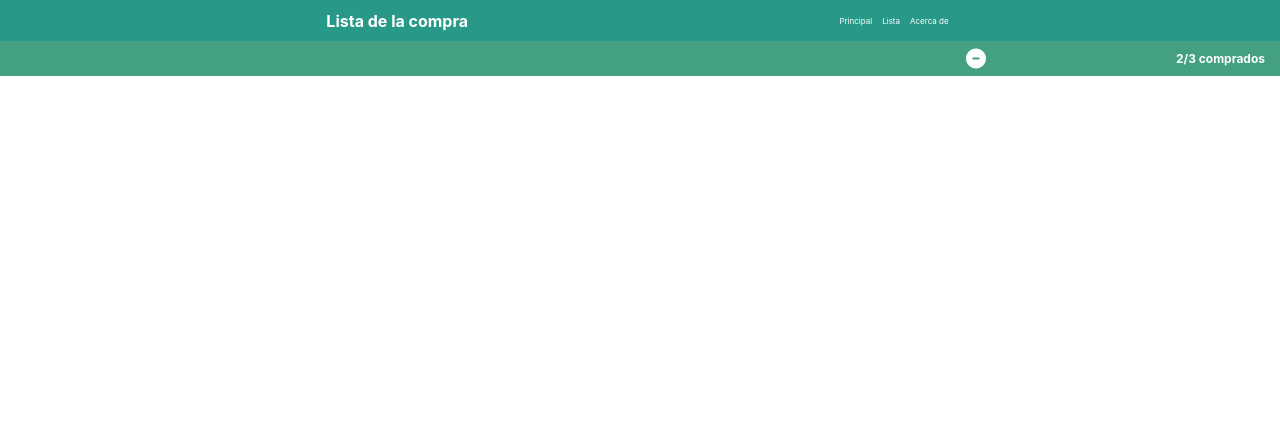
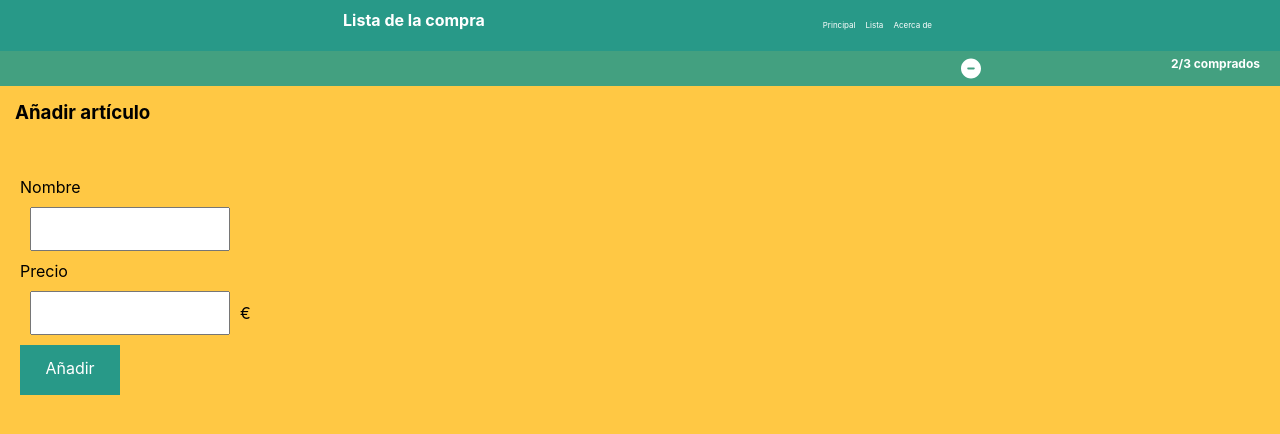
Before and after one commit to barbara28bgb/202309-w4ch3-barbara-gimeno, a plain HTML site: page index.html in a window 1280 px wide. Drawn offline with Linux system fonts and the light colour scheme.

Commit message:
Add last but not least style to css and form to html

```diff
--- a/index.html
+++ b/index.html
@@ -30,6 +30,19 @@
       <img class="image" src="logo.svg" alt="desplegable">
     </section>
   </main>
+  <section>
+    <h3>Añadir artículo</h3>
+    <form class="form-style">
+      <label for="name">Nombre</label>
+      <input id="name" name="name" type="text">
+      <label for="price">Precio</label>
+      <div class="euro">
+        <input id="price" name="price" type="number">
+        <span>€</span>
+      </div>
+      <button class="form-button">Añadir</button>
+    </form>
+  </section>
 </body>
 
 </html>
--- a/styles/styles.css
+++ b/styles/styles.css
@@ -15,7 +15,7 @@
 
 html {
   font-family: var(--font-family);
-
+  background-color: var(--form-color);
 }
 
 body {
@@ -25,20 +25,15 @@ body {
 h1,
 h2,
 h3 {
-  margin top: 0;
+  margin-top: 0;
 }
-
-
 
 ul {
   list-style: none;
-  padding left: 0;
+  padding-left: 0;
   margin: 0;
   display: flex;
-
 }
-
-
 
 a {
   text-decoration: none;
@@ -48,18 +43,15 @@ a {
 
 .main-header {
   background-color: var(--main-header-color);
-  color:var(--header-font-color);
+  color: var(--header-font-color);
   font-size: 0.5rem;
-
-
 }
 
 .header-flex {
   display: flex;
   justify-content: space-evenly;
   align-items: center;
-
-
+  padding: 10px;
 }
 
 .subheader {
@@ -69,13 +61,41 @@ a {
   color: var(--header-font-color);
   background-color: var(--subheader-color);
   font-size: 0.5rem;
-
+  padding: 5px;
+}
+.form-style {
+  padding: 20px;
+  margin: 10;
+  display: flex;
+  flex-direction: column;
+}
+.form-style input {
+  margin: 10px;
+  padding: 20px;
+  width: 200px;
+  height: 20px;
+}
+.form-button {
+  background-color: var(--main-header-color);
+  padding: 15px;
+  padding-top: 10px;
+  color: var(--header-font-color);
+  width: 100px;
+  height: 50px;
+  border: 15px;
 }
 
-
+.euro {
+  display: flex;
+  align-items: center;
+}
 
 h2 {
   padding-right: 15px;
+}
+
+h3 {
+  padding: 15px;
 }
 
 button {
@@ -86,5 +106,9 @@ button {
 }
 
 label {
-  font: inherit
+  font: inherit;
 }
+
+span {
+  display: flex;
+}
```
